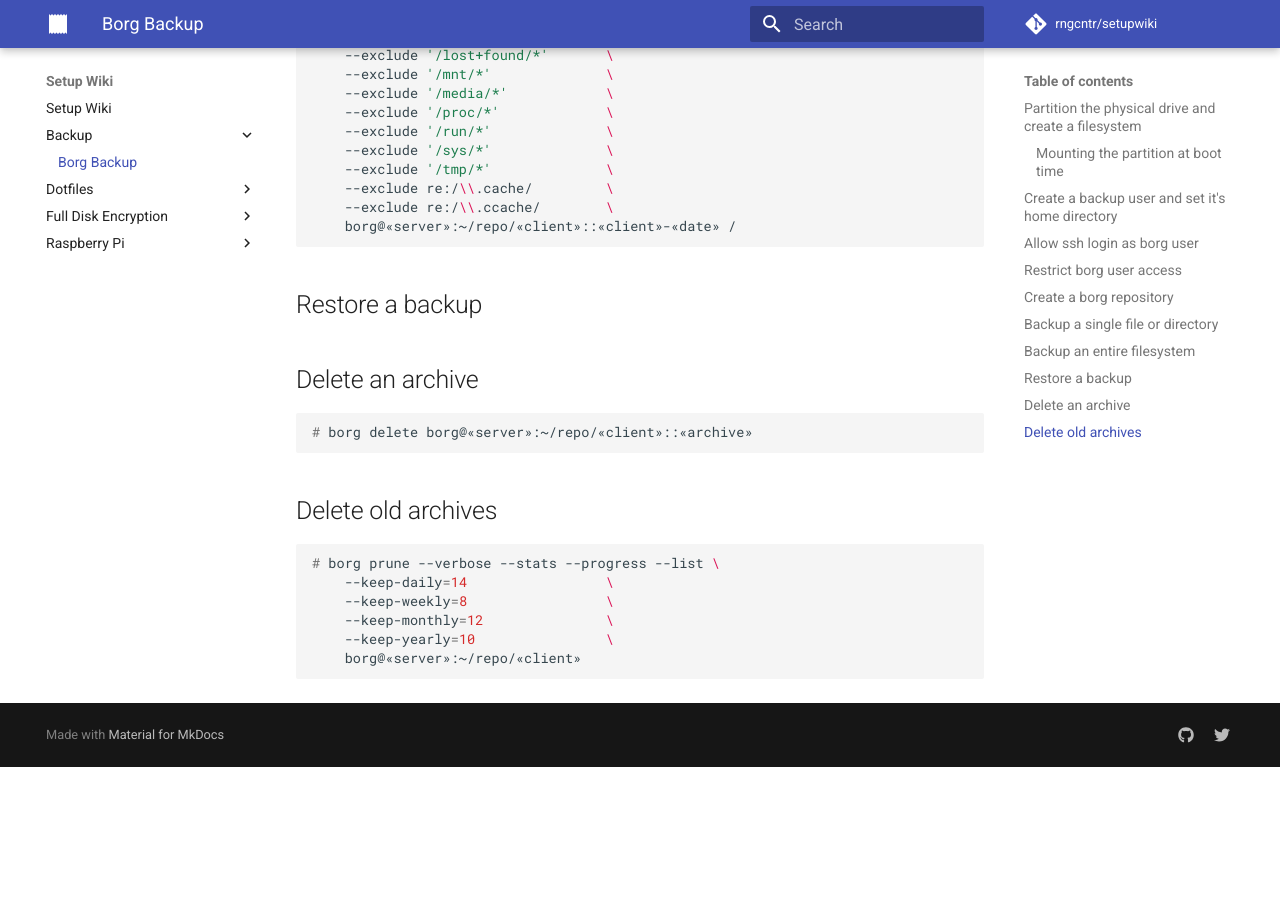
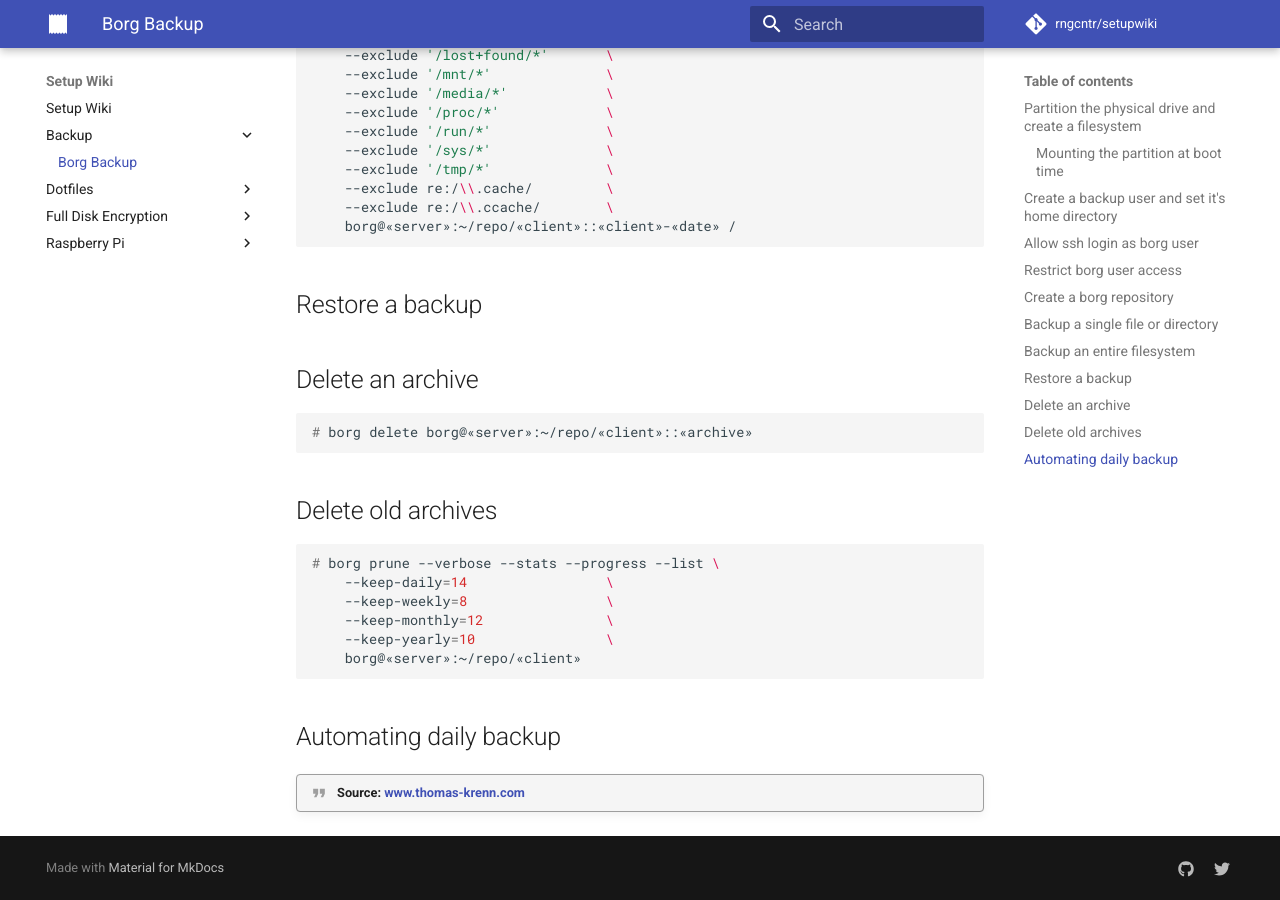
Before and after one commit to rngcntr/setupwiki, an MkDocs documentation site: the page built from docs/Backup/borg.md, in a window 1280 px wide and 900 px high, scrolled down 3132 px. Built offline with MkDocs 1.6.1 and Material for MkDocs 9.7.7, drawn with Linux system fonts in a browser that asks for light colours; comment, search, counter and statistics services are not loaded; before the commit the page ends 3899 px from its top, so only the background shows below that.

Commit message:
BorgBackup: Automation

````diff
--- a/docs/Backup/borg.md
+++ b/docs/Backup/borg.md
@@ -160,3 +160,7 @@ Locations you want to exclude:
     --keep-yearly=10                \
     borg@«server»:~/repo/«client»
 ```
+
+## Automating daily backup
+
+!!! quote "Source: [www.thomas-krenn.com](https://www.thomas-krenn.com/de/wiki/Backup_unter_Linux_mit_rsnapshot#Anacron)"
````
